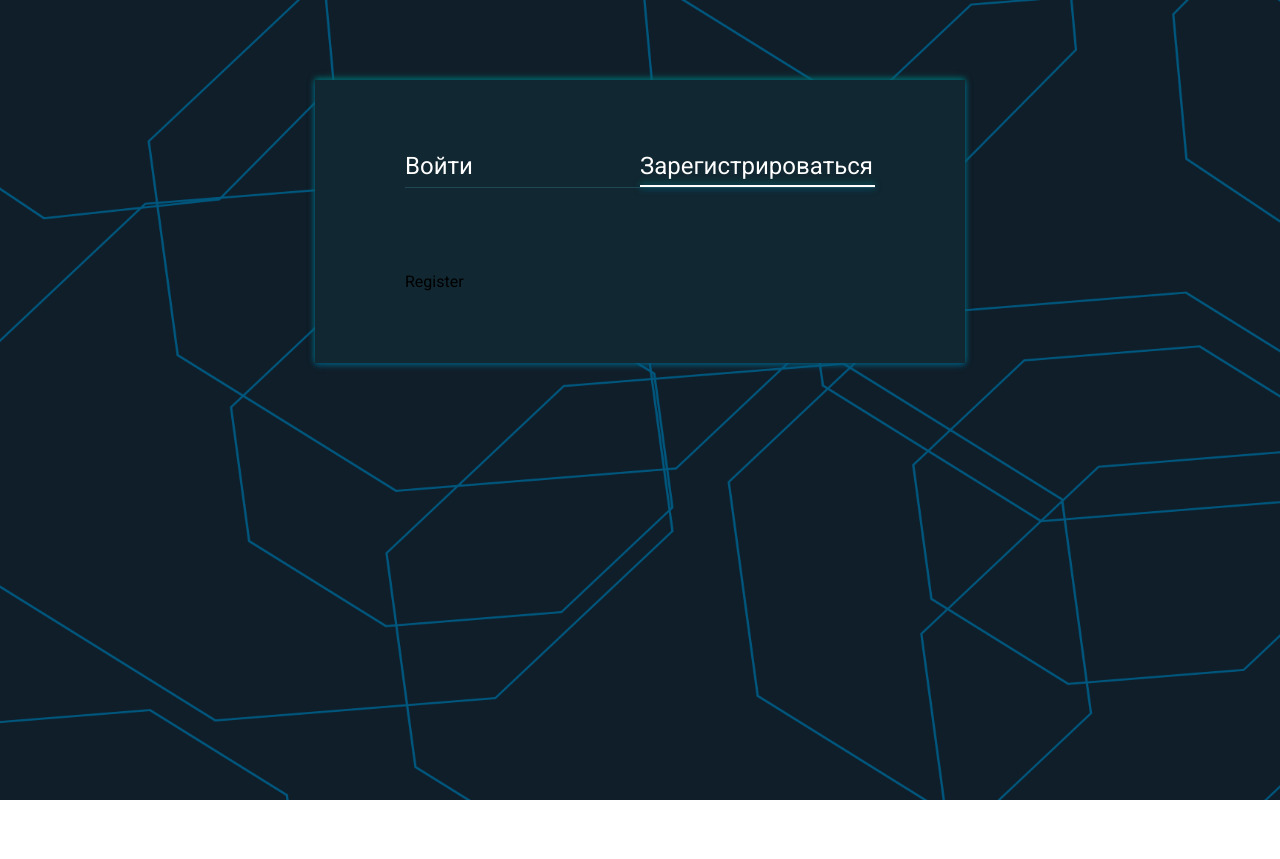
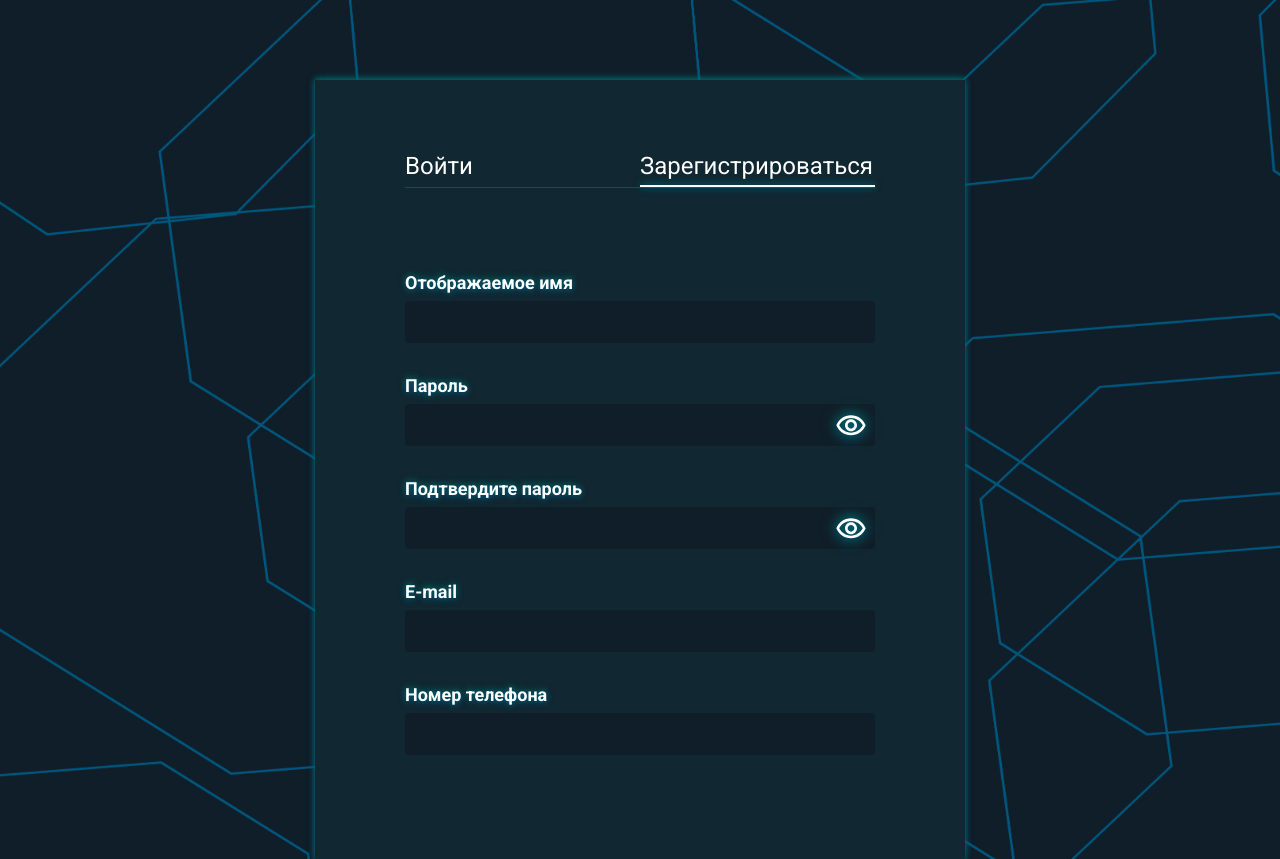
Before and after one commit to evgeniaBazh/messenger, an Angular app: page /auth in a window 1280 px wide. Both pictures are taken after a click on the element "Зарегистрироваться". Before the commit the page ends 800 px from the top, so only its background shows below. Built offline with nearby package versions, Linux system fonts and the light colour scheme.

Commit message:
Add registration fields

```diff
--- a/src/app/auth/login/login.component.html
+++ b/src/app/auth/login/login.component.html
@@ -9,12 +9,16 @@
       <ng-template></ng-template>
       <div class="tabs__tab-body" [ngClass]="{'tabs__tab-body--visible': currentTab === tabNames.LOGIN}">
         <form action="">
-          <app-input label="Имя пользователя" name="username" contentClass="mb-4" autocomplete="username"></app-input>
+          <app-input label="E-mail" name="username" contentClass="mb-4" autocomplete="username"></app-input>
           <app-input label="Пароль" name="password" type="password" autocomplete="current-password" contentClass="mb-4"></app-input>
         </form>
       </div>
       <div class="tabs__tab-body" [ngClass]="{'tabs__tab-body--visible': currentTab === tabNames.REGISTER}">
-        Register
+        <app-input label="Отображаемое имя" name="username" contentClass="mb-4" autocomplete="username"></app-input>
+        <app-input label="Пароль" name="confirm-password" type="password" autocomplete="current-password" contentClass="mb-4"></app-input>
+        <app-input label="Подтвердите пароль" name="password" type="password" autocomplete="current-password" contentClass="mb-4"></app-input>
+        <app-input label="E-mail" name="email" type="email" autocomplete="email" contentClass="mb-4"></app-input>
+        <app-input label="Номер телефона" name="password" type="text" autocomplete="phone" contentClass="mb-4"></app-input>
       </div>
     </div>
   </div>
```
